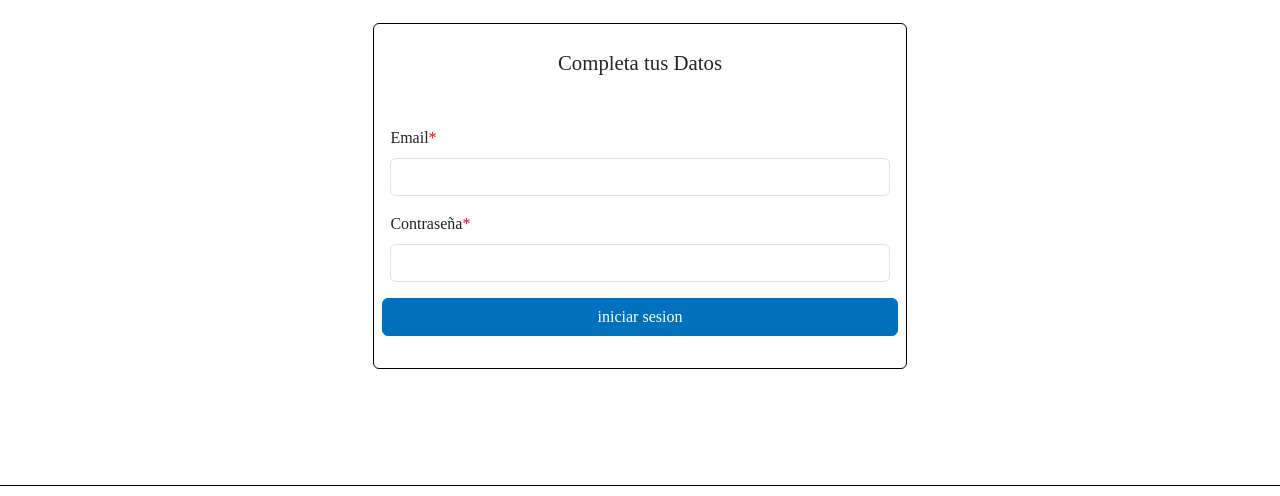
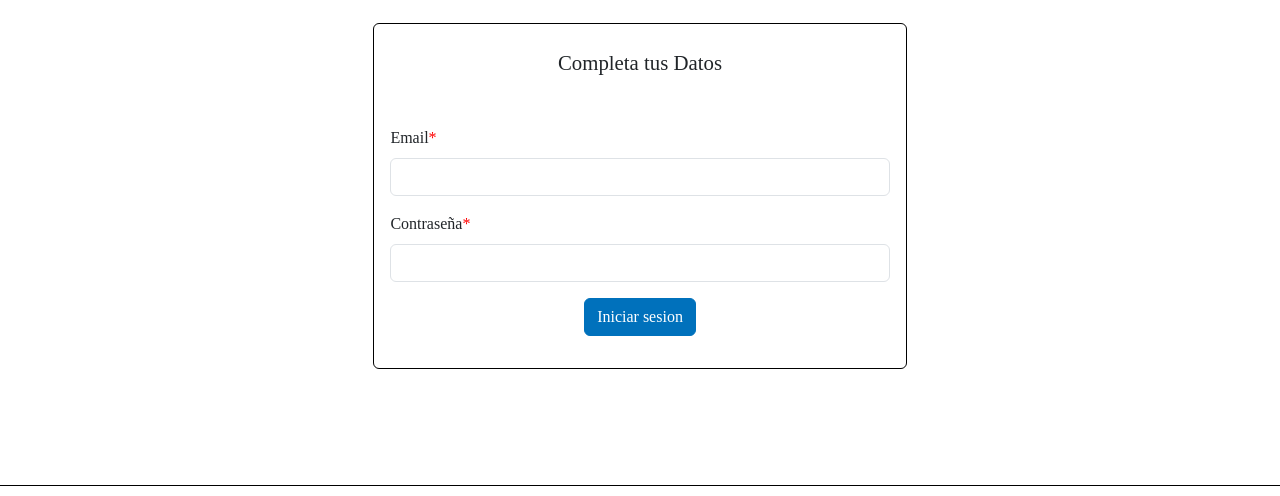
Before and after one commit to GonzaBillia/Electronic-Movement-Desarrollo-Web, a website: page pages/log-in.html in a window 1280 px wide. Shown: the part 217-713 px from the top of the page. Drawn offline with nearby package versions, Linux system fonts and the light colour scheme; a web font is replaced by a local one.

Commit message:
corrijo botones login y coontacto

```diff
--- a/pages/log-in.html
+++ b/pages/log-in.html
@@ -79,7 +79,10 @@
                                     <label for="exampleInputPassword1" class="form-label">Contraseña<span>*</span></label>
                                     <input type="password" class="form-control" id="exampleInputPassword1">
                                 </div>
-                                <button type="submit" class="btn btn-primary">iniciar sesion</button>
+                                <div class="col-md-12 text-center">
+                                    <button type="submit" class="btn btn-primary">Iniciar sesion</button>
+                                </div>
+
                             </form>
                         </div>
                     </div>
--- a/scss/basics/buttons.scss
+++ b/scss/basics/buttons.scss
@@ -2,6 +2,7 @@
     background: $color-primario;
     border-color: $color-primario;
     transition: all 0.5s;
+    max-width: 200px;
 }
 
 .btn:hover{
--- a/scss/pages/news.scss
+++ b/scss/pages/news.scss
@@ -16,8 +16,8 @@ h5{
 }
 
 .card-img-overlay{
+    background: linear-gradient(to top, rgb(31, 30, 30), transparent);
     top: auto;
-    background: linear-gradient(to top, rgb(31, 30, 30), transparent);
 }
 
 @include mediaquery (1400px){
```
Also changed, not shown: pages/contact.html (+3 -1 lines), pages/sign-in.html (+3 -1 lines), CSS/app.css, 1 other file.
